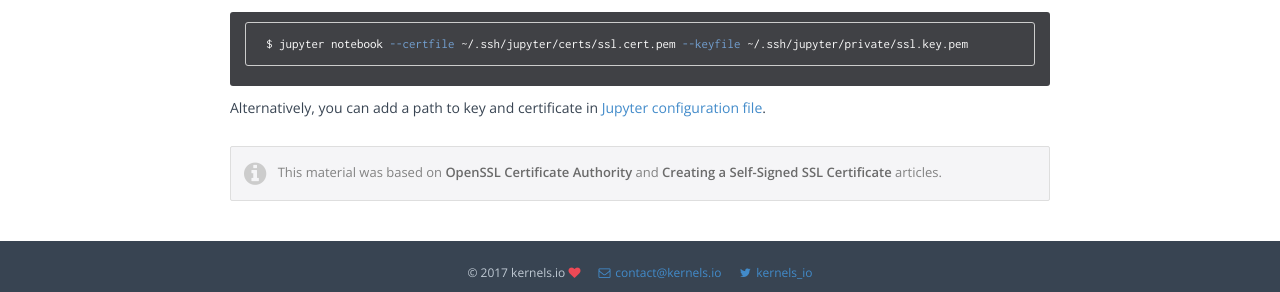
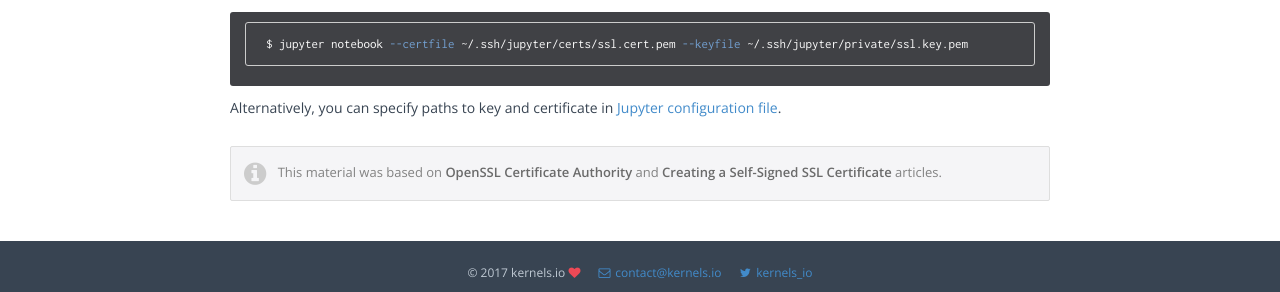
Before and after one commit to test-juno-sh/juno-website-test, a Jekyll site: the page built from _posts/2017-08-11-self-signed-ssl.markdown, in a window 1280 px wide and 900 px high, scrolled down 3347 px. Shown: the part 593-885 px from the top of the window. Built offline with Jekyll 4.4.1, drawn with Linux system fonts in a browser that asks for light colours; nearby versions of some CDN libraries.

Commit message:
Amend wording.

````diff
--- a/_posts/2017-08-11-self-signed-ssl.markdown
+++ b/_posts/2017-08-11-self-signed-ssl.markdown
@@ -123,7 +123,7 @@ Once CA certificate is trusted on the device, all certificates signed with it wi
 $ jupyter notebook --certfile ~/.ssh/jupyter/certs/ssl.cert.pem --keyfile ~/.ssh/jupyter/private/ssl.key.pem
 ```
 
-Alternatively, you can add a path to key and certificate in [Jupyter configuration file](http://jupyter-notebook.readthedocs.io/en/latest/public_server.html#running-a-public-notebook-server).
+Alternatively, you can specify paths to key and certificate in [Jupyter configuration file](http://jupyter-notebook.readthedocs.io/en/latest/public_server.html#running-a-public-notebook-server).
 
 {:refdef: .notice}
 <i class="fa fa-info-circle fa-2x" aria-hidden="true" style="color: #CCCCCC; vertical-align: middle;"></i><span style="display:inline-block; width: 8px;"></span> <span>This material was based on [OpenSSL Certificate Authority](https://jamielinux.com/docs/openssl-certificate-authority/) and [Creating a Self-Signed SSL Certificate](https://devcenter.heroku.com/articles/ssl-certificate-self) articles.</span>
````
